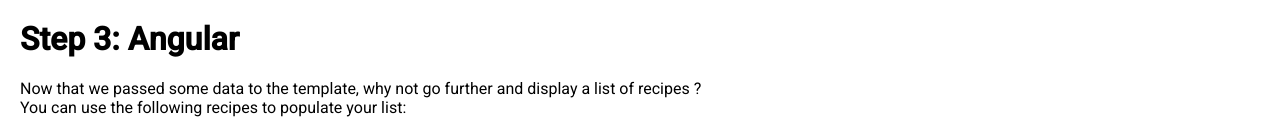
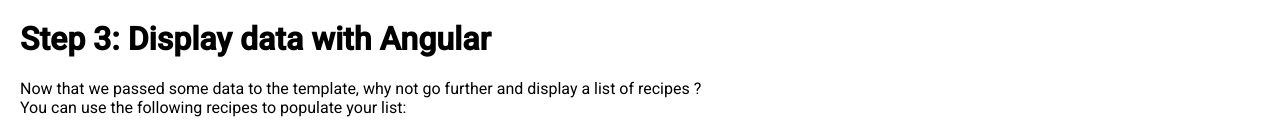
Before and after one commit to tgrousseau/angular-ivy-1a1bo5, an Angular app: page / in a window 1280 px wide. Shown: the top 134 px of the page. Built offline with nearby package versions, Linux system fonts and the light colour scheme.

Commit message:
2 files modified, 1 deleted

```diff
--- a/src/app/app.component.html
+++ b/src/app/app.component.html
@@ -1,4 +1,4 @@
-<h1>Step 3: Angular</h1>
+<h1>Step 3: Display data with Angular</h1>
 
 <p>
   Now that we passed some data to the template, why not go further and display a
--- a/src/app/hello.component.ts
+++ /dev/null
@@ -1,10 +0,0 @@
-import { Component, Input } from '@angular/core';
-
-@Component({
-  selector: 'hello',
-  template: `<h1>Hello {{name}}!</h1>`,
-  styles: [`h1 { font-family: Lato; }`]
-})
-export class HelloComponent  {
-  @Input() name: string;
-}
```
Also changed, not shown: src/app/app.module.ts (+4 -5 lines).
